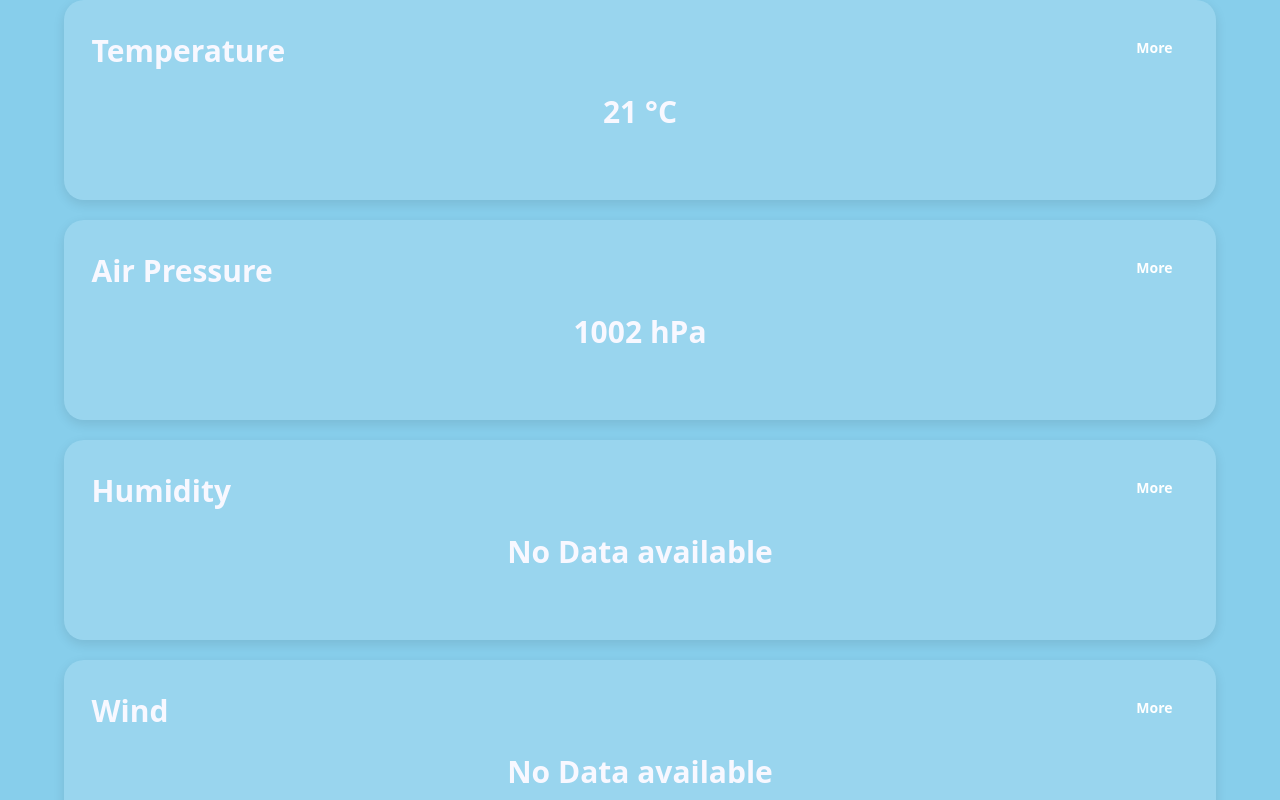
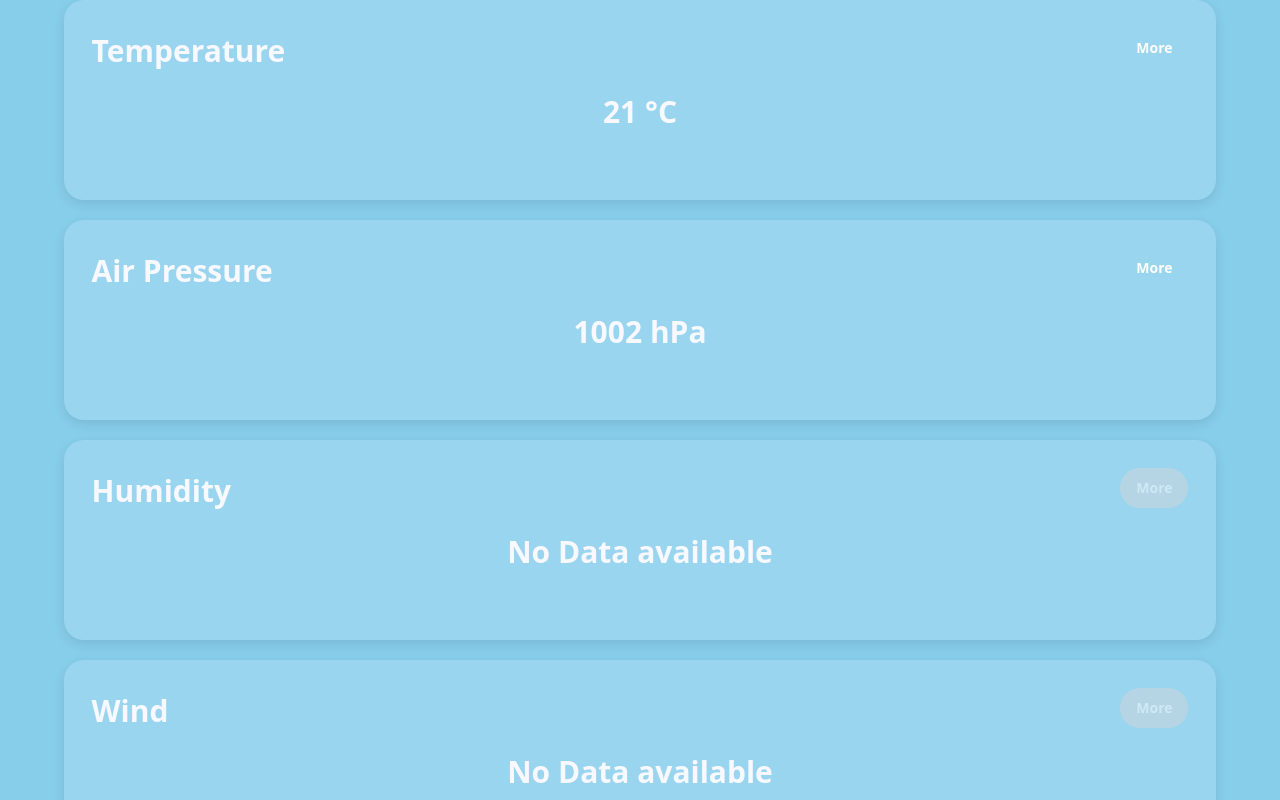
Before and after one commit to Rmhibbert/weather_station_S2_2025, a Next.js app in the folder fullstack/: page / in a window 1280 px wide. Shown: the top 800 px of the page. Built offline with nearby package versions, Linux system fonts and the light colour scheme.

Commit message:
feat(css): disable expand buttons if no data available

```diff
--- a/fullstack/src/components/widget.jsx
+++ b/fullstack/src/components/widget.jsx
@@ -13,7 +13,9 @@ const Widget = ({ name, data, GraphComponent, datakey }) => {
   const [isExpanded, setIsExpanded] = useState(false);
 
   const toggleExpand = () => {
-    setIsExpanded(!isExpanded);
+    if (latestData) { // Only allow toggle if data exists
+      setIsExpanded(!isExpanded);
+    }
   };
 
   const latestData =
@@ -39,9 +41,14 @@ const Widget = ({ name, data, GraphComponent, datakey }) => {
         <p>{name}</p>
         <Button
           onClick={toggleExpand}
+          disabled={!latestData} // Disable button if no data available
           className={`${
-            isExpanded ? "bg-[#34495e] border-2 border-white" : "bg-[hsla(0, 0%, 100%, .1)]"
-          } hover:bg-[#2c3e50] text-white font-bold py-2 px-4 rounded-3xl`}
+            !latestData
+              ? "bg-gray-300 cursor-not-allowed" // Disabled state styles
+              : isExpanded
+              ? "bg-[#34495e] border-2 border-white" // Expanded state styles
+              : "bg-[hsla(0, 0%, 100%, .1)] hover:bg-[#2c3e50]" // Default state styles
+          } text-white font-bold py-2 px-4 rounded-3xl`}
         >
           {isExpanded ? "Less" : "More"}
         </Button>
```
